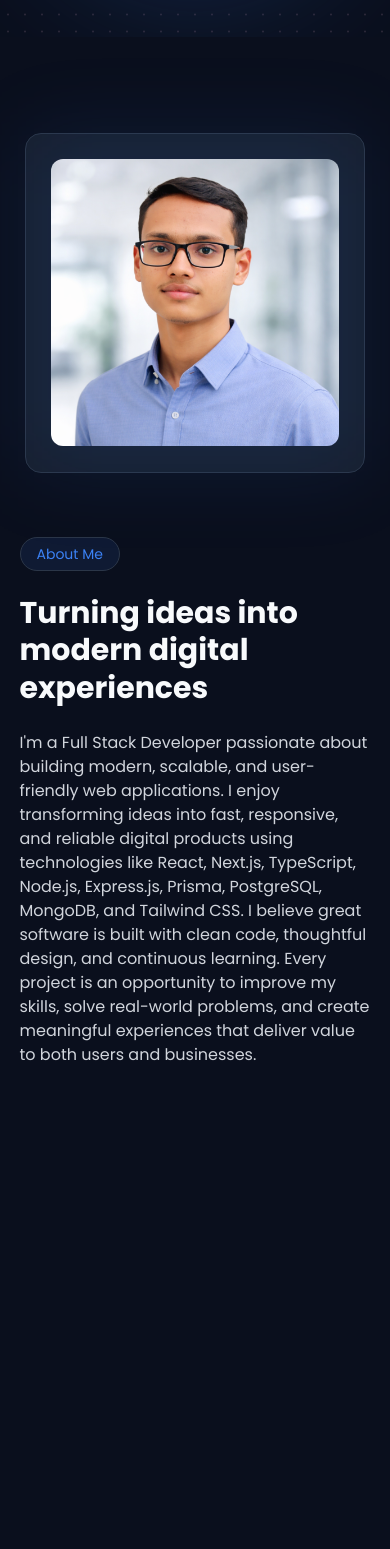
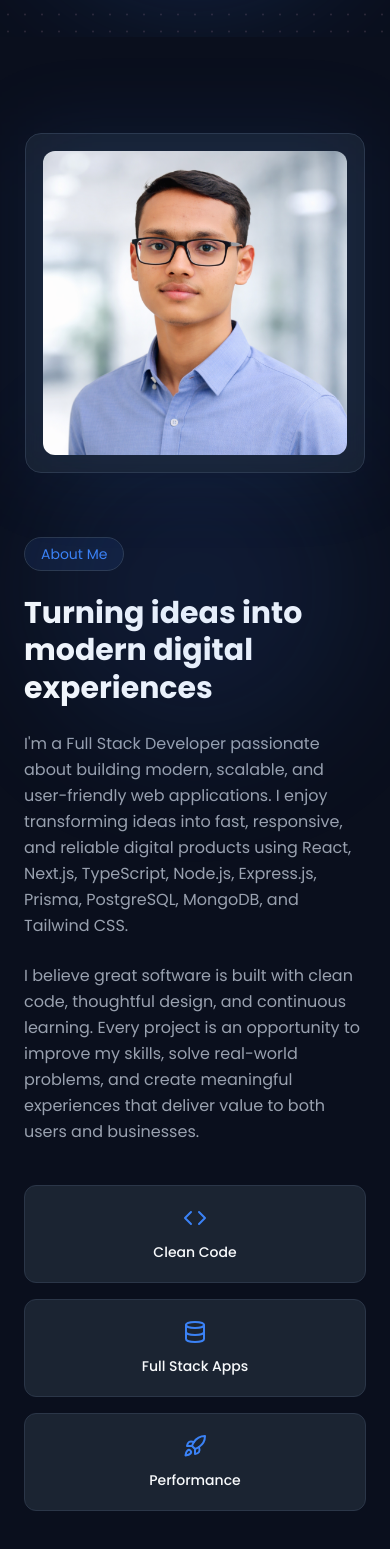
Before and after one commit to ALAMIN761740/next-js-portfolio, a Next.js app: page / in a window 390 px wide. Shown: the part 962-2511 px from the top of the page. Before the commit the page ends 2125 px from the top, so only its background shows below. Built offline with nearby package versions, Linux system fonts and the light colour scheme.

Commit message:
feat: add about section with responsive layout

```diff
--- a/src/sections/AboutSection.tsx
+++ b/src/sections/AboutSection.tsx
@@ -1,41 +1,94 @@
 import Image from "next/image";
-
+import { LuCode, LuDatabase, LuRocket } from "react-icons/lu";
 
 export default function AboutSection() {
     return (
-        <section id="about" className="py-24 overflow-hidden relative">
-            <div className="w-[90%] mx-auto grid grid-cols-1 lg:grid-cols-2 gap-16 items-center">
-                {/* leftside */}
+        <section id="about" className="relative overflow-hidden py-24">
+            {/* Background Glow */}
+            <div
+                aria-hidden="true"
+                className="absolute top-1/4 left-1/2 -translate-x-1/2 w-80 h-80 rounded-full bg-primary/10 blur-3xl"
+            />
+
+            <div className="max-w-7xl mx-auto px-6 grid grid-cols-1 lg:grid-cols-2 gap-16 items-center">
+
+                {/* Left Side */}
                 <div className="flex justify-center lg:justify-start">
-                    <div className="relative w-85 h-85 md:w-120 md:h-120 rounded-2xl bg-surface/80 backdrop-blur-md border border-border flex items-center justify-center">
-                        <div className="absolute inset-0 rounded-2xl bg-primary/10 blur-2xl" />
+                    <div className="relative flex items-center justify-center w-85 h-85 md:w-[30rem] md:h-[30rem] rounded-2xl border border-border bg-surface/80 backdrop-blur-md">
 
-                        <div className="w-[85%] h-[85%] relative">
-                            <Image fill src="/images/profile.png" alt="About me" className="object-cover object-top rounded-xl z-10" />
+                        <div
+                            aria-hidden="true"
+                            className="absolute inset-0 rounded-2xl bg-primary/10 blur-2xl"
+                        />
+
+                        <div className="relative w-[90%] h-[90%] overflow-hidden rounded-xl">
+                            <Image
+                                fill
+                                src="/images/profile.png"
+                                alt="About me"
+                                sizes="(max-width: 1024px) 90vw, 40vw"
+                                className="object-cover object-top transition-transform duration-500 hover:scale-105"
+                            />
                         </div>
                     </div>
                 </div>
 
-                {/* rightside */}
-                <div className="space-y-6 ">
-                    <span className="text-sm text-primary bg-primary/10 px-4 py-1.5 rounded-full border border-border inline-block">
+                {/* Right Side */}
+                <div className="space-y-6">
+
+                    <span className="inline-block px-4 py-1.5 text-sm rounded-full border border-border bg-primary/10 text-primary">
                         About Me
                     </span>
 
-                    <h2 className="text-3xl md:text-4xl font-bold text-text leading-tight">
+                    <h2 className="text-3xl md:text-4xl font-bold leading-tight text-text">
                         Turning ideas into modern digital experiences
                     </h2>
 
-                    <p className="text-gray-300 max-w-xl">
-                        I&apos;m a Full Stack Developer passionate about building modern, scalable, and user-friendly web applications. I enjoy transforming ideas into fast, responsive, and reliable digital products using technologies like React, Next.js, TypeScript, Node.js, Express.js, Prisma, PostgreSQL, MongoDB, and Tailwind CSS.
+                    <p className="max-w-xl leading-relaxed text-gray-400">
+                        I&apos;m a Full Stack Developer passionate about building
+                        modern, scalable, and user-friendly web applications. I
+                        enjoy transforming ideas into fast, responsive, and
+                        reliable digital products using React, Next.js,
+                        TypeScript, Node.js, Express.js, Prisma, PostgreSQL,
+                        MongoDB, and Tailwind CSS.
+                    </p>
 
-                        I believe great software is built with clean code, thoughtful design, and continuous learning. Every project is an opportunity to improve my skills, solve real-world problems, and create meaningful experiences that deliver value to both users and businesses.
+                    <p className="max-w-xl leading-relaxed text-gray-400">
+                        I believe great software is built with clean code,
+                        thoughtful design, and continuous learning. Every
+                        project is an opportunity to improve my skills, solve
+                        real-world problems, and create meaningful experiences
+                        that deliver value to both users and businesses.
+                    </p>
 
+                    {/* Feature Cards */}
+                    <div className="grid grid-cols-1 sm:grid-cols-3 gap-4 pt-4">
 
-                    </p>
+                        <div className="h-full rounded-xl border border-border bg-surface p-5 text-center transition-all duration-300 hover:-translate-y-1 hover:border-primary/50 hover:shadow-lg hover:shadow-primary/10">
+                            <LuCode className="mx-auto mb-3 h-6 w-6 text-primary" />
+                            <p className="text-sm font-medium text-text">
+                                Clean Code
+                            </p>
+                        </div>
+
+                        <div className="h-full rounded-xl border border-border bg-surface p-5 text-center transition-all duration-300 hover:-translate-y-1 hover:border-primary/50 hover:shadow-lg hover:shadow-primary/10">
+                            <LuDatabase className="mx-auto mb-3 h-6 w-6 text-primary" />
+                            <p className="text-sm font-medium text-text">
+                                Full Stack Apps
+                            </p>
+                        </div>
+
+                        <div className="h-full rounded-xl border border-border bg-surface p-5 text-center transition-all duration-300 hover:-translate-y-1 hover:border-primary/50 hover:shadow-lg hover:shadow-primary/10">
+                            <LuRocket className="mx-auto mb-3 h-6 w-6 text-primary" />
+                            <p className="text-sm font-medium text-text">
+                                Performance
+                            </p>
+                        </div>
+
+                    </div>
+
                 </div>
             </div>
-
         </section>
-    )
+    );
 }
```
